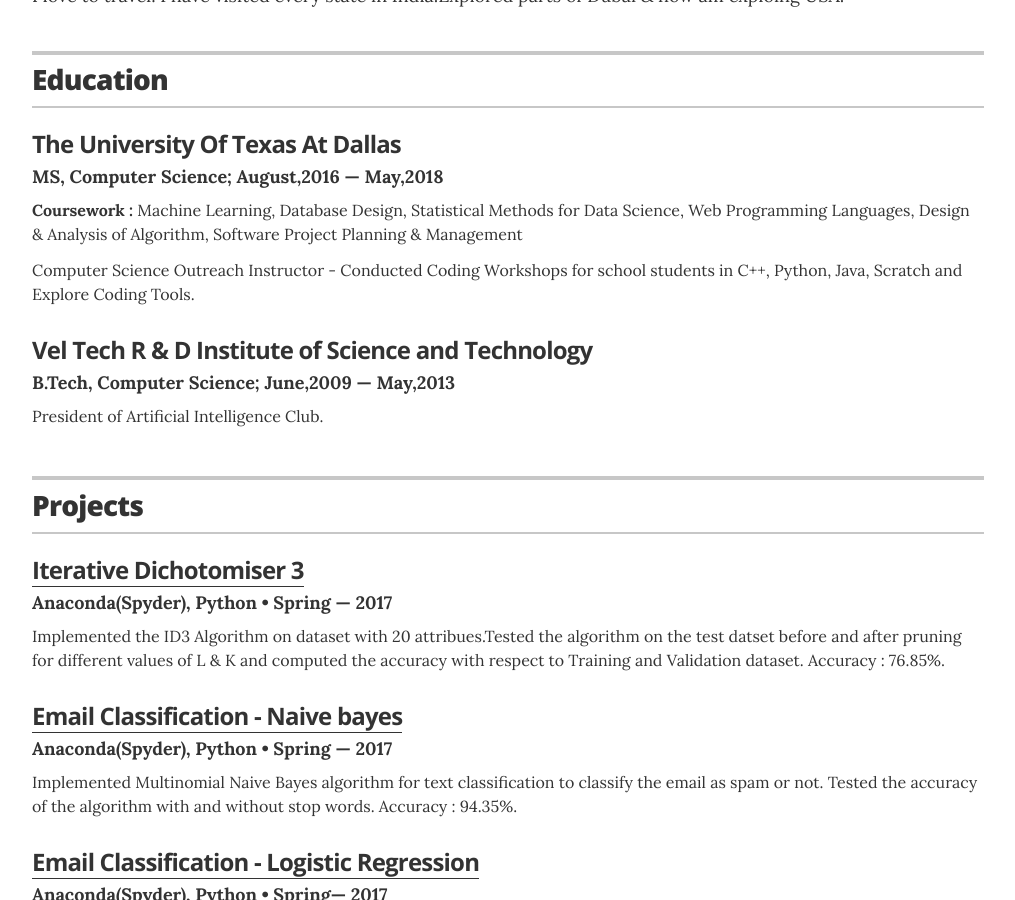
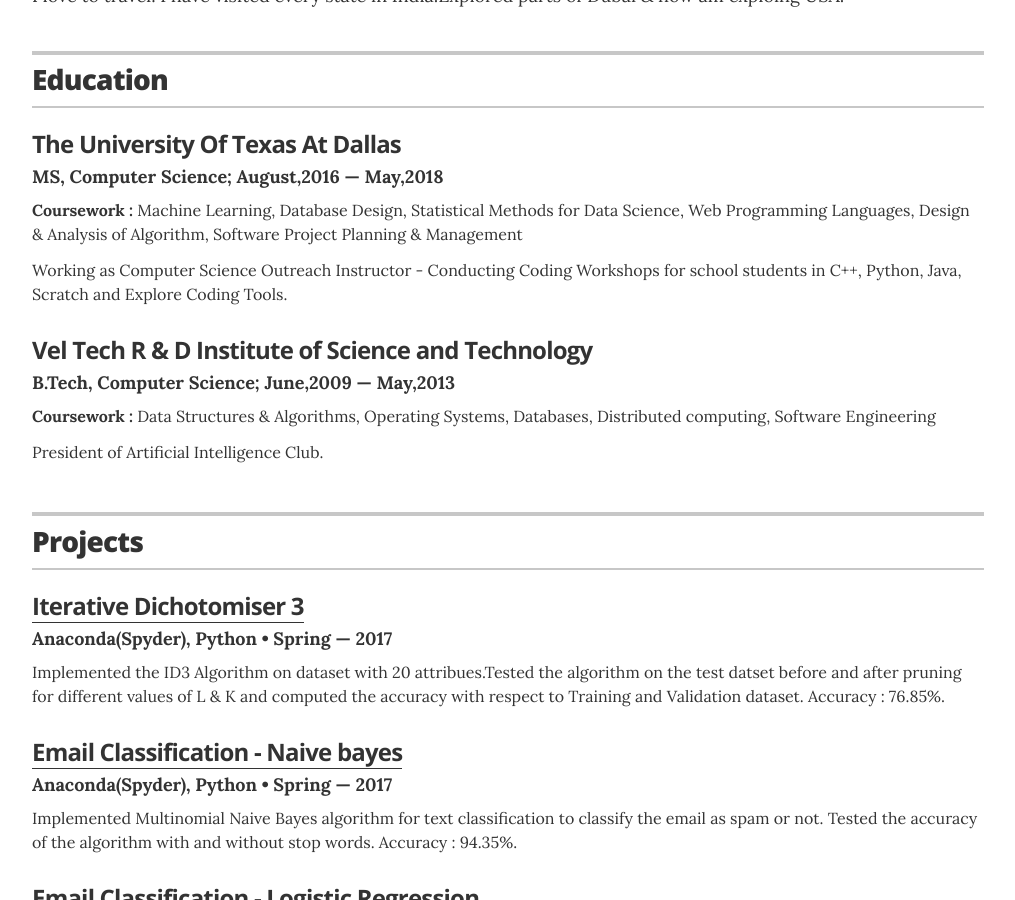
Before and after one commit to mohanakrishnavh/mohanakrishnavh.github.io, a Jekyll site: the page index.html, which Jekyll copies as it is, in a window 1280 px wide and 900 px high, scrolled down 488 px. Shown: the whole window, without its empty margins (132-1147 px from the left). Built offline with Jekyll 4.4.1, drawn with Linux system fonts in a browser that asks for light colours.

Commit message:
Update index.html

```diff
--- a/index.html
+++ b/index.html
@@ -123,12 +123,13 @@
           <h3 class="resume-item-title" itemprop="name">The University Of Texas At Dallas</h3>
           <h4 class="resume-item-details" itemprop="description">MS, Computer Science; August,2016 &mdash; May,2018</h4>
 		<p class="resume-item-copy"><b>Coursework :</b> Machine Learning, Database Design, Statistical Methods for Data Science, Web Programming Languages, Design & Analysis of Algorithm, Software Project Planning & Management</p>
-          <p class="resume-item-copy">  Computer Science Outreach Instructor - Conducted Coding Workshops for school students in C++, Python, Java, Scratch and Explore Coding Tools.</p>
+          <p class="resume-item-copy">  Working as Computer Science Outreach Instructor - Conducting Coding Workshops for school students in C++, Python, Java, Scratch and Explore Coding Tools.</p>
         </div>
 
 		<div class="resume-item" itemscope itemprop="alumniOf" itemtype="http://schema.org/CollegeOrUniversity">
           <h3 class="resume-item-title" itemprop="name">Vel Tech R & D Institute of Science and Technology</h3>
           <h4 class="resume-item-details" itemprop="description">B.Tech, Computer Science; June,2009 &mdash; May,2013</h4>
+	<p class="resume-item-copy"><b>Coursework :</b> Data Structures & Algorithms, Operating Systems, Databases, Distributed computing, Software Engineering </p>
           <p class="resume-item-copy">  President of Artificial Intelligence Club.</p>
         </div>
 
```
